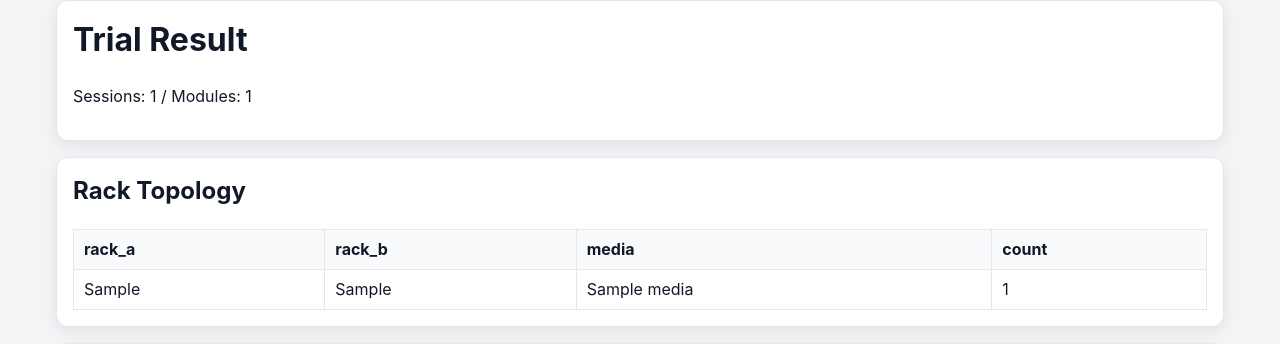
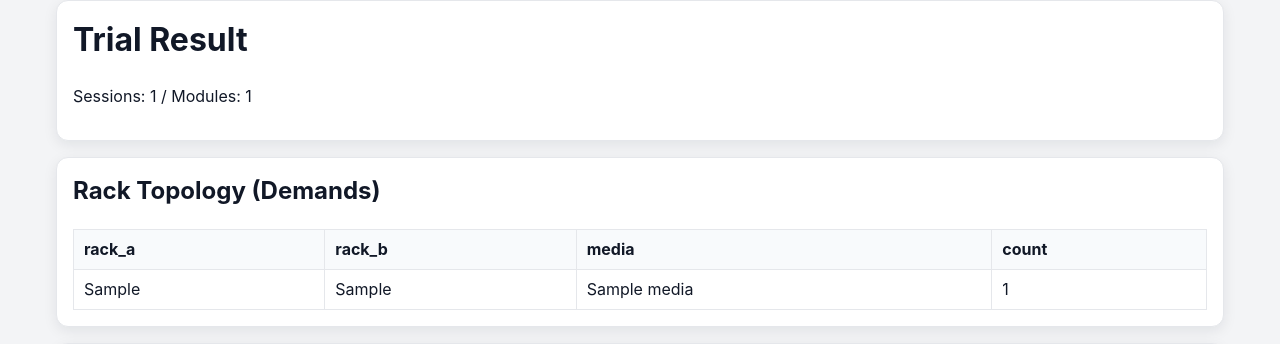
Before and after one commit to icecake0141/patchwork, a Flask app: template templates/trial.html in a window 1280 px wide. Shown: the part 77-421 px from the top of the page. Run offline with Flask 3, Linux system fonts and the light colour scheme; the template is opened without the code that fills it: most values are stand-ins (such as "Sample title", 1, 10 or a date in 2020).

Commit message:
chore: rename Rack Topology title to Rack Topology (Demands)

```diff
--- a/services/render_svg.py
+++ b/services/render_svg.py
@@ -92,7 +92,7 @@ def render_topology_svg(result: dict[str, Any]) -> str:
         for i, ((a, b, m), c) in enumerate(sorted(agg.items()))
     )
     height = 40 + len(agg) * 18
-    return f'<svg xmlns="http://www.w3.org/2000/svg" width="900" height="{height}"><text x="10" y="15" font-size="14">Rack Topology</text>{rows}</svg>'
+    return f'<svg xmlns="http://www.w3.org/2000/svg" width="900" height="{height}"><text x="10" y="15" font-size="14">Rack Topology (Demands)</text>{rows}</svg>'
 
 
 def render_rack_panels_svg(
--- a/templates/project_detail.html
+++ b/templates/project_detail.html
@@ -70,7 +70,7 @@
 </div>
 
 <div class="card">
-	<h2>Rack Topology</h2>
+	<h2>Rack Topology (Demands)</h2>
 	<table>
 	<tr><th>rack_a</th><th>rack_b</th><th>media</th><th>count</th></tr>
 	{% for row in topology_rows %}
--- a/templates/trial.html
+++ b/templates/trial.html
@@ -8,7 +8,7 @@
 </div>
 
 <div class="card">
-  <h2>Rack Topology</h2>
+  <h2>Rack Topology (Demands)</h2>
   <table>
   <tr><th>rack_a</th><th>rack_b</th><th>media</th><th>count</th></tr>
   {% for row in topology_rows %}
```
